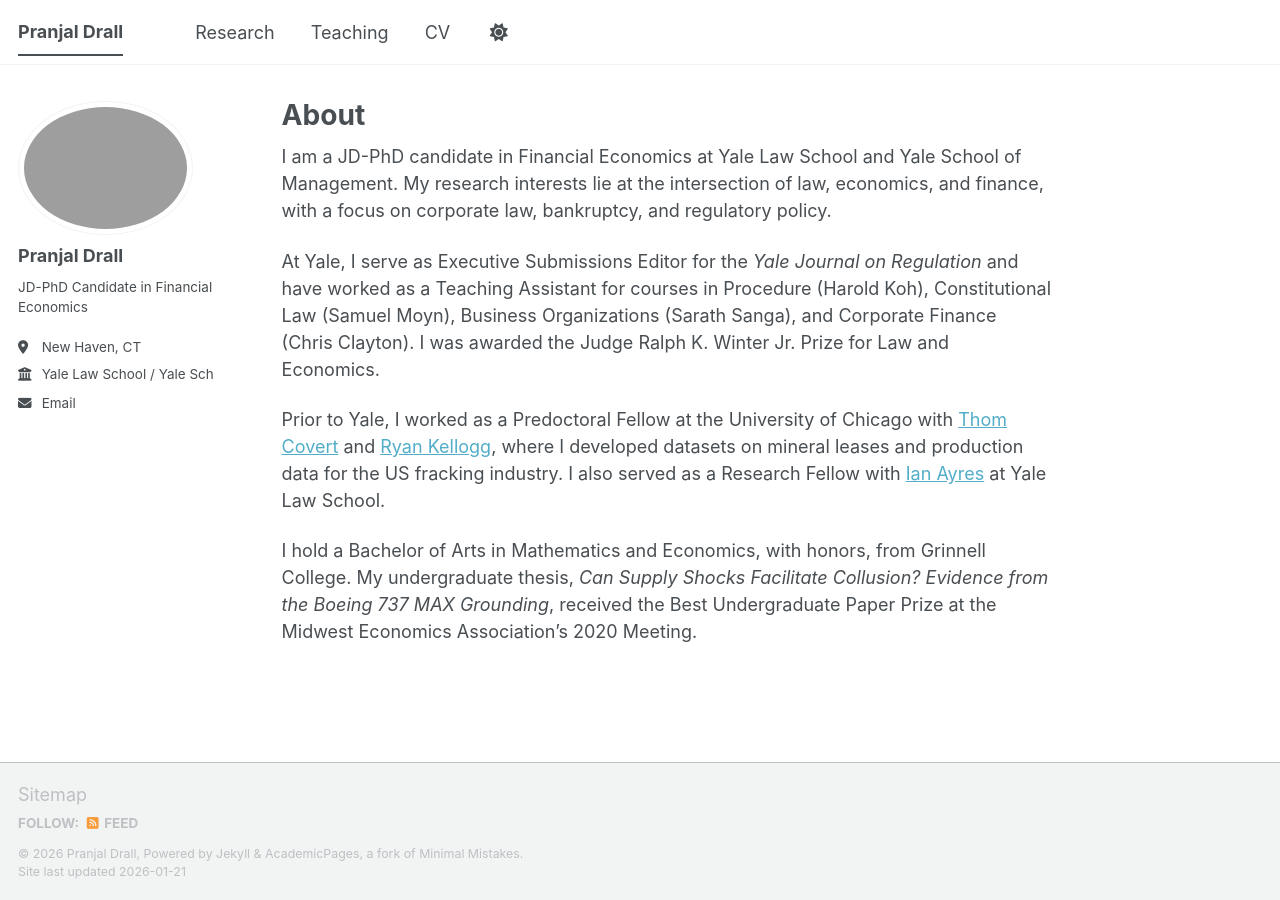
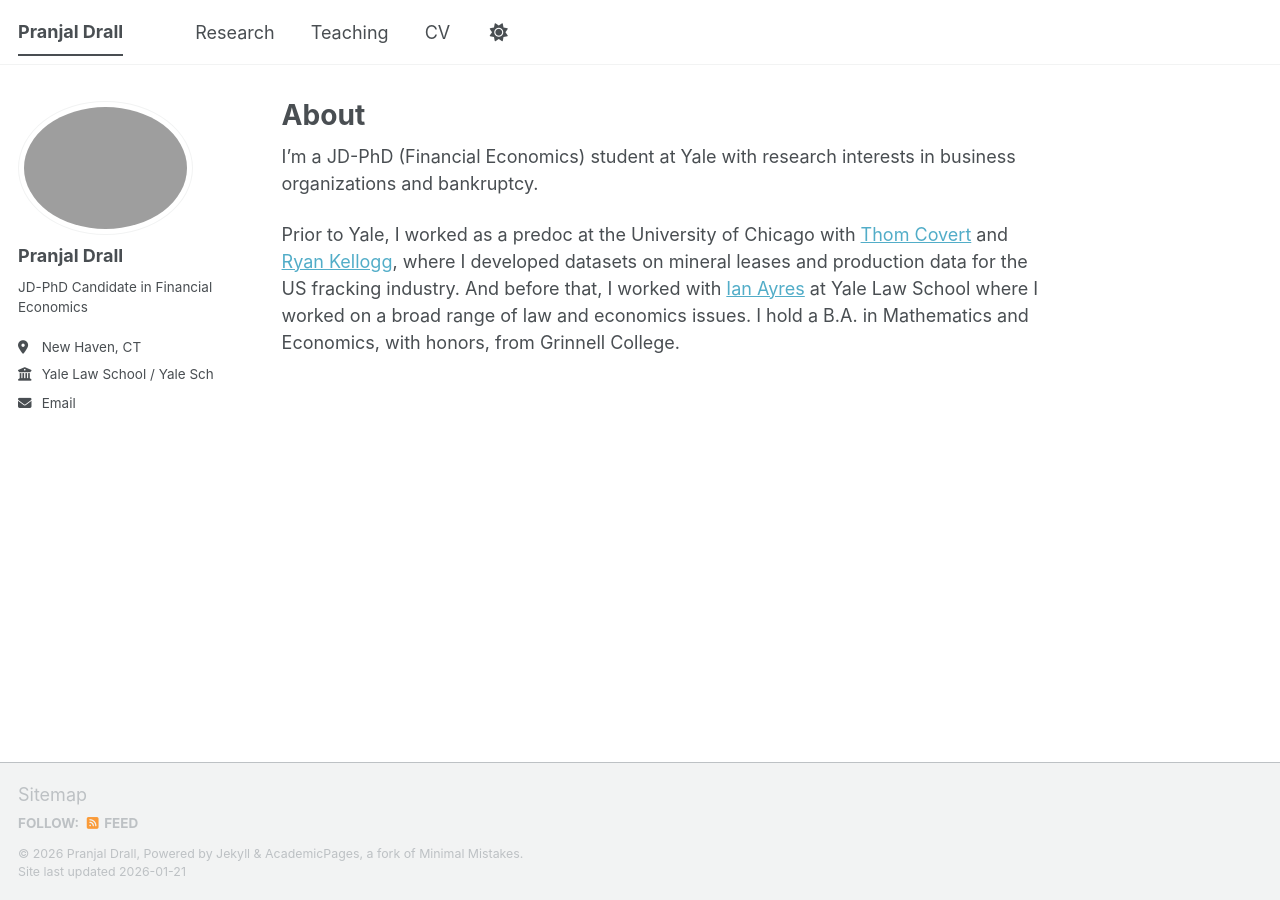
Before and after one commit to pranjal-drall/pranjal-drall.github.io, a Jekyll site: the page built from _pages/about.md, in a window 1280 px wide. Built offline with Jekyll 4.4.1, drawn with Linux system fonts in a browser that asks for light colours; a script bundle is joined from its source files by our own code; library files that are not in the unit come from our copies.

Commit message:
clean up

```diff
--- a/_pages/about.md
+++ b/_pages/about.md
@@ -7,10 +7,6 @@ redirect_from:
   - /about.html
 ---
 
-I am a JD-PhD candidate in Financial Economics at Yale Law School and Yale School of Management. My research interests lie at the intersection of law, economics, and finance, with a focus on corporate law, bankruptcy, and regulatory policy.
+I'm a JD-PhD (Financial Economics) student at Yale with research interests in business organizations and bankruptcy.
 
-At Yale, I serve as Executive Submissions Editor for the *Yale Journal on Regulation* and have worked as a Teaching Assistant for courses in Procedure (Harold Koh), Constitutional Law (Samuel Moyn), Business Organizations (Sarath Sanga), and Corporate Finance (Chris Clayton). I was awarded the Judge Ralph K. Winter Jr. Prize for Law and Economics.
-
-Prior to Yale, I worked as a Predoctoral Fellow at the University of Chicago with [Thom Covert](https://www.tcovert.com/) and [Ryan Kellogg](http://kelloggryan.com/), where I developed datasets on mineral leases and production data for the US fracking industry. I also served as a Research Fellow with [Ian Ayres](https://ianayres.yale.edu/) at Yale Law School.
-
-I hold a Bachelor of Arts in Mathematics and Economics, with honors, from Grinnell College. My undergraduate thesis, *Can Supply Shocks Facilitate Collusion? Evidence from the Boeing 737 MAX Grounding*, received the Best Undergraduate Paper Prize at the Midwest Economics Association's 2020 Meeting.
+Prior to Yale, I worked as a predoc at the University of Chicago with [Thom Covert](https://www.tcovert.com/) and [Ryan Kellogg](http://kelloggryan.com/), where I developed datasets on mineral leases and production data for the US fracking industry. And before that, I worked with [Ian Ayres](https://ianayres.yale.edu/) at Yale Law School where I worked on a broad range of law and economics issues. I hold a B.A. in Mathematics and Economics, with honors, from Grinnell College.
```
Also changed, not shown: _pages/cv.md (+2 -2 lines).
